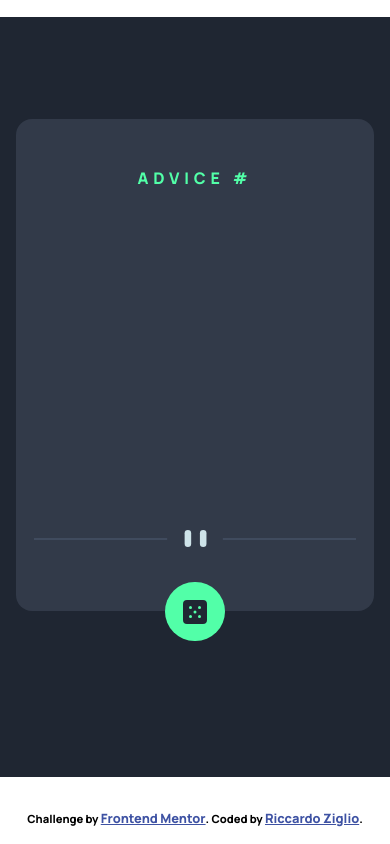
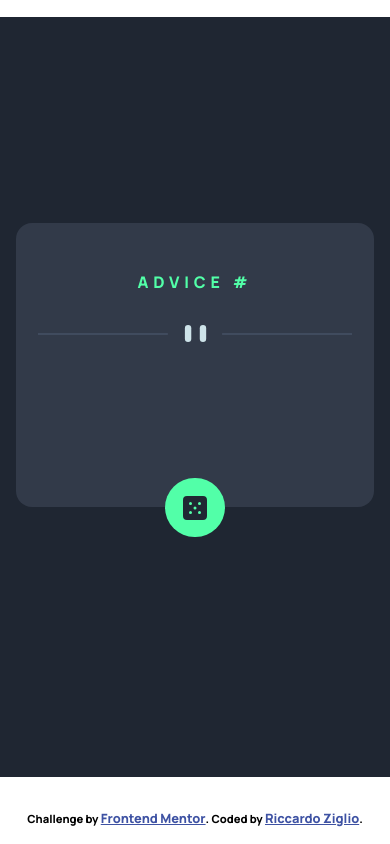
Before and after one commit to ricky80l/Advice-generator-app, a plain HTML site: page index.html in a window 390 px wide. Drawn offline with nearby package versions, Linux system fonts and the light colour scheme; no server answers.

Commit message:
Add files via upload

```diff
--- a/css/styles.css
+++ b/css/styles.css
@@ -134,8 +134,11 @@ body {
         display: block;
     }
     @media screen and (max-width:660px) {
-        .container {
-            height: 28rem;
+        .container {}
+        .divider {
+            position: static;
+            width: 100%;
+            margin-bottom: 2rem;
         }
     }
 }
```
